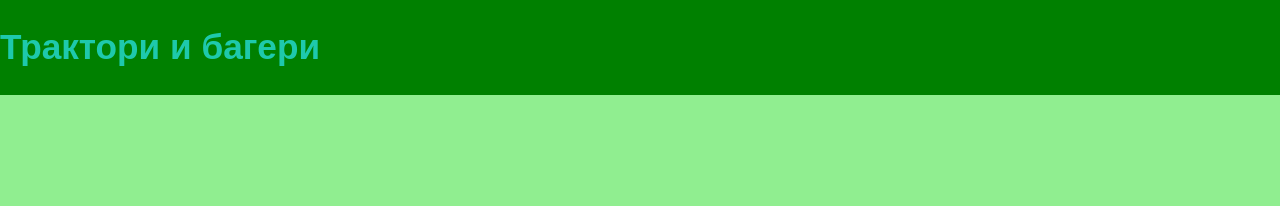
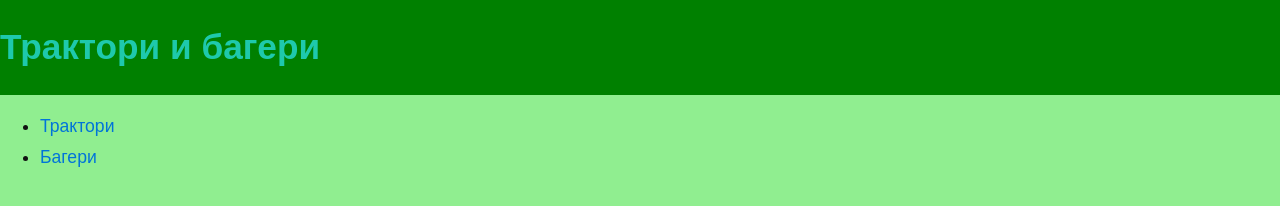
Before and after one commit to hristo-d-hristov/2022-12b-html, a plain HTML site: page index.html in a window 1280 px wide. Drawn offline with Linux system fonts and the light colour scheme.

Commit message:
added references between the webpages

```diff
--- a/index.html
+++ b/index.html
@@ -9,6 +9,10 @@
 	</head>
 	<body>
 		<h1>Трактори и багери</h1>
+		<ul>
+			<li><a href="traktori.html">Трактори</a></li>
+			<li><a href="bageri.html">Багери</a></li>
+		</ul>
 	</body>
 
 </html>
```
Also changed, not shown: bageri.html (+1 -0 lines), traktori.html (+1 -0 lines).
